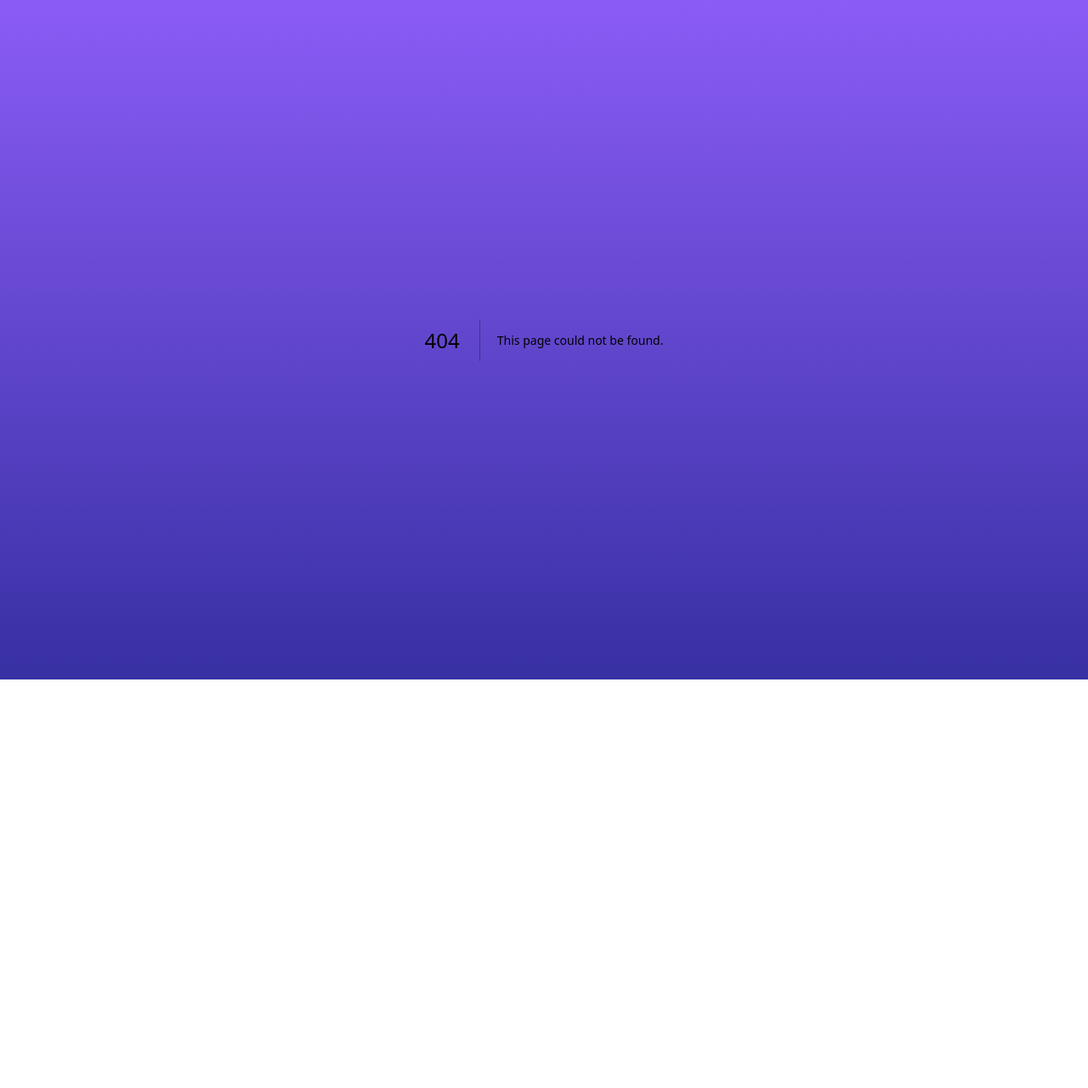
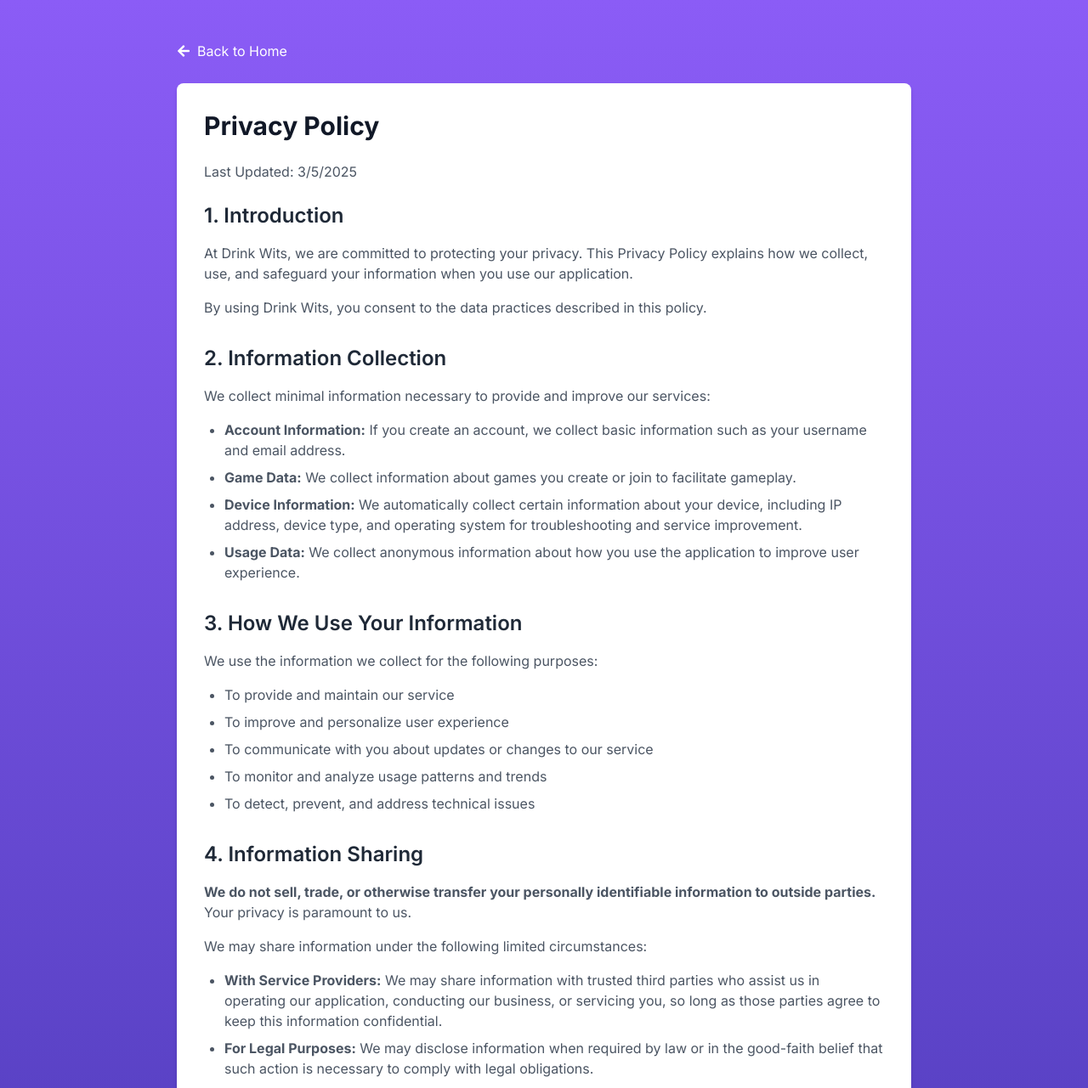
Before and after one commit to Bryan-Cee/drink-wits, a Next.js app: page /privacy in a window 1280 px wide. Before the commit this address had no page. Shown: the top 1281 px of the page at 85% size. Before the commit the page ends 800 px from the top, so only its background shows below. Built offline with nearby package versions, Linux system fonts and the light colour scheme.

Commit message:
feat: Add Privacy Policy page emphasizing data protection and limited third-party sharing

```diff
--- /dev/null
+++ b/src/app/privacy/page.tsx
@@ -0,0 +1,116 @@
+import Link from 'next/link';
+import { FaArrowLeft } from 'react-icons/fa';
+
+export default function PrivacyPage() {
+  return (
+    <div className="container mx-auto px-4 py-12 max-w-4xl">
+      <div className="mb-6">
+        <Link href="/" className="inline-flex items-center text-white hover:text-white/70">
+          <FaArrowLeft className="mr-2" />
+          Back to Home
+        </Link>
+      </div>
+
+      <div className="bg-white dark:bg-gray-800 rounded-lg shadow-md p-8">
+        <h1 className="text-3xl font-bold text-gray-900 dark:text-white mb-6">Privacy Policy</h1>
+
+        <p className="text-gray-600 dark:text-gray-300 mb-6">
+          Last Updated: {new Date().toLocaleDateString()}
+        </p>
+
+        <section className="mb-8">
+          <h2 className="text-2xl font-semibold text-gray-800 dark:text-white mb-4">1. Introduction</h2>
+          <p className="text-gray-600 dark:text-gray-300 mb-4">
+            At Drink Wits, we are committed to protecting your privacy. This Privacy Policy explains how we collect, use, and safeguard your information when you use our application.
+          </p>
+          <p className="text-gray-600 dark:text-gray-300">
+            By using Drink Wits, you consent to the data practices described in this policy.
+          </p>
+        </section>
+
+        <section className="mb-8">
+          <h2 className="text-2xl font-semibold text-gray-800 dark:text-white mb-4">2. Information Collection</h2>
+          <p className="text-gray-600 dark:text-gray-300 mb-4">
+            We collect minimal information necessary to provide and improve our services:
+          </p>
+          <ul className="list-disc pl-6 text-gray-600 dark:text-gray-300 space-y-2">
+            <li><strong>Account Information:</strong> If you create an account, we collect basic information such as your username and email address.</li>
+            <li><strong>Game Data:</strong> We collect information about games you create or join to facilitate gameplay.</li>
+            <li><strong>Device Information:</strong> We automatically collect certain information about your device, including IP address, device type, and operating system for troubleshooting and service improvement.</li>
+            <li><strong>Usage Data:</strong> We collect anonymous information about how you use the application to improve user experience.</li>
+          </ul>
+        </section>
+
+        <section className="mb-8">
+          <h2 className="text-2xl font-semibold text-gray-800 dark:text-white mb-4">3. How We Use Your Information</h2>
+          <p className="text-gray-600 dark:text-gray-300 mb-4">
+            We use the information we collect for the following purposes:
+          </p>
+          <ul className="list-disc pl-6 text-gray-600 dark:text-gray-300 space-y-2">
+            <li>To provide and maintain our service</li>
+            <li>To improve and personalize user experience</li>
+            <li>To communicate with you about updates or changes to our service</li>
+            <li>To monitor and analyze usage patterns and trends</li>
+            <li>To detect, prevent, and address technical issues</li>
+          </ul>
+        </section>
+
+        <section className="mb-8">
+          <h2 className="text-2xl font-semibold text-gray-800 dark:text-white mb-4">4. Information Sharing</h2>
+          <p className="text-gray-600 dark:text-gray-300 mb-4">
+            <strong>We do not sell, trade, or otherwise transfer your personally identifiable information to outside parties.</strong> Your privacy is paramount to us.
+          </p>
+          <p className="text-gray-600 dark:text-gray-300 mb-4">
+            We may share information under the following limited circumstances:
+          </p>
+          <ul className="list-disc pl-6 text-gray-600 dark:text-gray-300 space-y-2">
+            <li><strong>With Service Providers:</strong> We may share information with trusted third parties who assist us in operating our application, conducting our business, or servicing you, so long as those parties agree to keep this information confidential.</li>
+            <li><strong>For Legal Purposes:</strong> We may disclose information when required by law or in the good-faith belief that such action is necessary to comply with legal obligations.</li>
+            <li><strong>With Your Consent:</strong> We may share information with third parties when we have your explicit consent to do so.</li>
+          </ul>
+        </section>
+
+        <section className="mb-8">
+          <h2 className="text-2xl font-semibold text-gray-800 dark:text-white mb-4">5. Data Security</h2>
+          <p className="text-gray-600 dark:text-gray-300">
+            We implement appropriate security measures to protect against unauthorized access, alteration, disclosure, or destruction of your personal information. However, no method of transmission over the Internet or electronic storage is 100% secure, and we cannot guarantee absolute security.
+          </p>
+        </section>
+
+        <section className="mb-8">
+          <h2 className="text-2xl font-semibold text-gray-800 dark:text-white mb-4">6. Age Restrictions</h2>
+          <p className="text-gray-600 dark:text-gray-300">
+            Drink Wits is intended for users who are of legal drinking age in their respective jurisdictions. We do not knowingly collect personal information from individuals under the legal drinking age. If we learn we have collected personal information from an underage user, we will delete that information promptly.
+          </p>
+        </section>
+
+        <section className="mb-8">
+          <h2 className="text-2xl font-semibold text-gray-800 dark:text-white mb-4">7. Your Rights</h2>
+          <p className="text-gray-600 dark:text-gray-300 mb-4">
+            Depending on your location, you may have certain rights regarding your personal information, including:
+          </p>
+          <ul className="list-disc pl-6 text-gray-600 dark:text-gray-300 space-y-2">
+            <li>The right to access the personal information we have about you</li>
+            <li>The right to request correction of inaccurate information</li>
+            <li>The right to request deletion of your information</li>
+            <li>The right to opt-out of certain data collection or processing</li>
+          </ul>
+        </section>
+
+        <section className="mb-8">
+          <h2 className="text-2xl font-semibold text-gray-800 dark:text-white mb-4">8. Changes to This Policy</h2>
+          <p className="text-gray-600 dark:text-gray-300">
+            We may update our Privacy Policy from time to time. We will notify you of any changes by posting the new Privacy Policy on this page and updating the "Last Updated" date at the top. You are advised to review this Privacy Policy periodically for any changes.
+          </p>
+        </section>
+
+        <section>
+          <h2 className="text-2xl font-semibold text-gray-800 dark:text-white mb-4">9. Contact Us</h2>
+          <p className="text-gray-600 dark:text-gray-300">
+            If you have any questions about this Privacy Policy, please contact us at privacy@drinkwits.com.
+          </p>
+        </section>
+      </div>
+    </div>
+  );
+}
```
